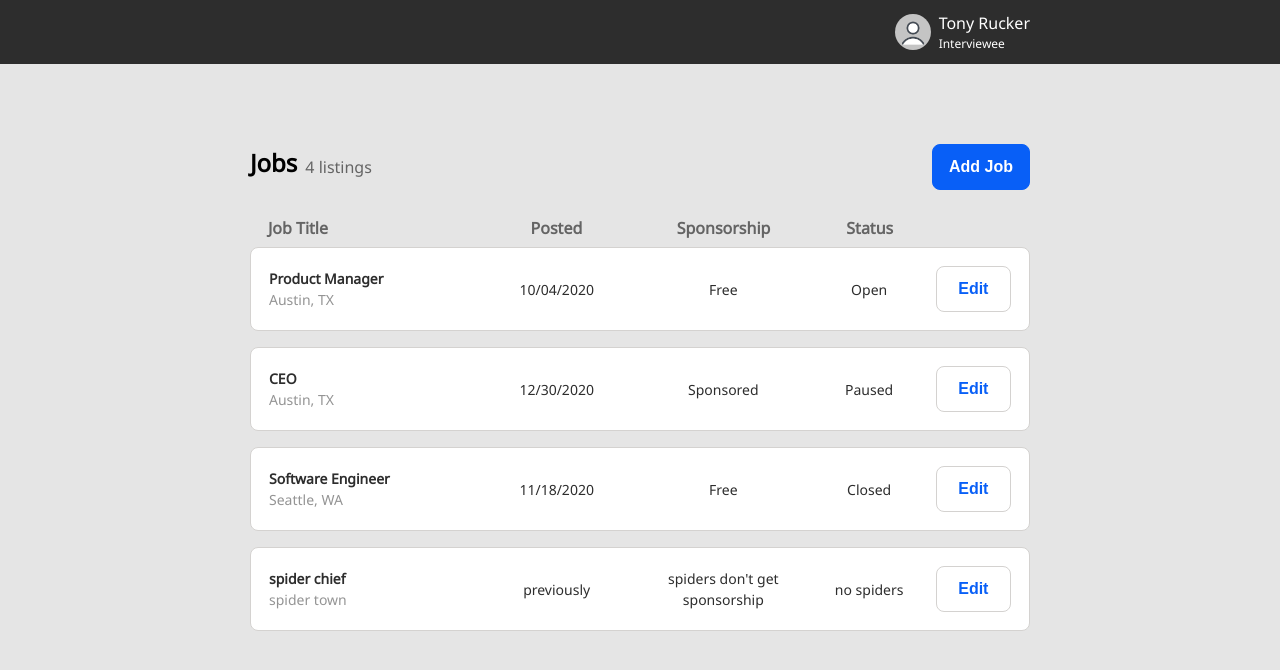
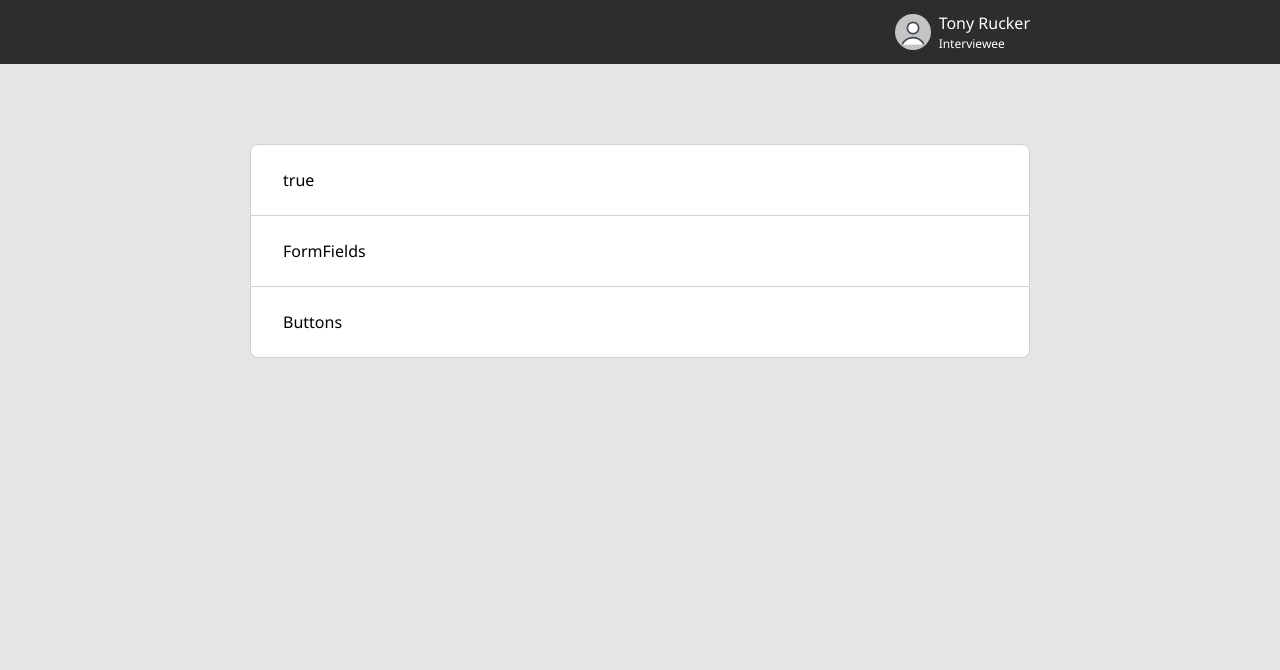
Before and after one commit to arucker1021/job-board-project, a React (Create React App) app: page / in a window 1280 px wide. Both pictures are taken after a click on the button "Add Job". Shown: the top 670 px of the page. Built offline with nearby package versions, Linux system fonts and the light colour scheme.

Commit message:
generalized style to main content to delete some code, aded job posting form for adding and editing jobs

```diff
--- a/src/Components/JobBoardTable/index.tsx
+++ b/src/Components/JobBoardTable/index.tsx
@@ -74,7 +74,7 @@ export const JobBoardTable: React.FC<JobBoardTableProps> = ({
                     </div>
                     <div className={"span-2"} aria-labelledby={"header4"}>
                       <Button
-                        disabled={job.editable}
+                        disabled={!job.editable ?? false}
                         color={"secondary"}
                         onClick={buttonHandler}
                       >
--- a/src/Components/JobHeaderBar/index.css.tsx
+++ b/src/Components/JobHeaderBar/index.css.tsx
@@ -52,6 +52,6 @@ export default css`
 
   ${bp("large")} {
     max-width: 780px;
-    margin: 80px auto 0;
+    margin: 80px auto;
   }
 `;
--- /dev/null
+++ b/src/Components/JobPostingForm/index.css.tsx
@@ -0,0 +1,22 @@
+import { css } from "@emotion/react";
+import { bp } from "../../shared/css";
+
+export default css`
+  background-color: #FFF;
+  border: 1px solid #D4D2D0;
+  border-radius: 8px;
+
+  article {
+    padding: 12px 16px;
+  }
+
+  .form-header, .form-fields {
+    border-bottom: 1px solid #D4D2D0;
+  }
+
+  ${bp('large')}{
+    article {
+      padding: 24px 32px;
+    }
+  }
+`;
--- /dev/null
+++ b/src/Components/JobPostingForm/index.tsx
@@ -0,0 +1,39 @@
+/** @jsxImportSource @emotion/react */
+import React, { MouseEventHandler } from "react";
+import { Button } from "../Button";
+import { Copy } from "../Copy";
+import { Heading } from "../Heading";
+import styles from "./index.css";
+
+export interface JobPostingFormProps extends React.HTMLAttributes<HTMLElement> {
+  jobFields: JobField[];
+  addJob: Function,
+  editJob: Function,
+  cancelPosting: Function,
+  isAdding: boolean,
+}
+
+export interface JobField {
+  name: string;
+  helperText: string;
+  placeholderText: string;
+}
+
+export const JobPostingForm: React.FC<JobPostingFormProps> = ({
+  jobFields,
+  addJob,
+  editJob,
+  cancelPosting,
+  isAdding,
+  className,
+}) => {
+  return (
+    <>
+      <section css={styles} className={className}>
+          <article className={"form-header"}>{isAdding.toString()}</article>
+          <article className={"form-fields"}>FormFields</article>
+          <article className={"form-buttons"}>Buttons</article>
+      </section>
+    </>
+  );
+};
--- a/src/Templates/JobListingPage/index.css.tsx
+++ b/src/Templates/JobListingPage/index.css.tsx
@@ -2,11 +2,11 @@ import { css } from "@emotion/react";
 import { bp } from "../../shared/css";
 
 export default css`
-  margin: 40px 24px 0;
+  margin: 40px 24px;
 
-  ${bp("large")} {
+  ${bp("small")} {
     max-width: 780px;
-    margin: 0 auto;
+    margin: 80px auto;
   }
 
   .job-table {
--- a/src/Templates/JobListingPage/index.tsx
+++ b/src/Templates/JobListingPage/index.tsx
@@ -3,50 +3,71 @@ import React from "react";
 import { JobHeaderBar } from "../../Components/JobHeaderBar";
 import { MainAnchor } from "../../Components/MainAnchor";
 import { NavigationBar } from "../../Components/NavigationBar";
-import { JobBoardTable, JobHeaders } from "../../Components/JobBoardTable";
+import { Job, JobBoardTable, JobHeaders } from "../../Components/JobBoardTable";
 import styles from "./index.css";
 import data from "./initialJobData.json";
+import { JobField, JobPostingForm } from "../../Components/JobPostingForm";
 
 export interface JobListingPageProps {}
 let jobHeaders = data.headers as JobHeaders[];
-//let jobFields = data.jobFields; //used for Add/Edit Page
+let jobFields = data.jobFields as JobField[]; //used for Add/Edit Page
 
 export const JobListingPage: React.FC<JobListingPageProps> = () => {
-  const initJobs = data.jobs;
+  const initJobs = data.jobs as Job[];
   const [jobs, setJobs] = React.useState(initJobs);
+  const [editing, setEdit] = React.useState(false);
+  const [adding, setAdd] = React.useState(false);
 
-  const addJob = () => {
-    setJobs( [...jobs, {
-      jobTitle: "spider chief",
-      jobLocation: "spider town",
-      jobPosted: "previously",
-      jobSponsorship: "spiders don't get sponsorship",
-      jobStatus: "no spiders",
-      editable: false,
-    }]);
+  const addJob = (job: Job) => {
+    setJobs([...jobs, job]);
+    setAdd(false);
+  };
+
+  const setAddJob = () => {
+    setAdd(true);
+  };
+
+  const setEditJob = () => {
+    setEdit(true);
   };
 
   const editJob = () => {
     console.log("Edit job on page");
+    setEdit(false);
   };
+
+  const cancelJobPosting = () => {
+    setEdit(false);
+    setAdd(false);
+  }
   return (
     <>
       <NavigationBar name={"Tony Rucker"} role={"Interviewee"} />
+
       <main css={styles}>
         <MainAnchor />
-        {/* this will change once I load up data and get it working */}
+        {!editing && !adding && (
+          <>
             <JobHeaderBar
               headingText={"Jobs"}
               subheadingText={`${jobs.length | 0} listings`}
-          buttonFunction={addJob}
+              buttonFunction={setAddJob}
               buttonText={"Add Job"}
             />
             <JobBoardTable
               className={"job-table"}
-          buttonHandler={editJob}
+              buttonHandler={setEditJob}
               jobs={jobs}
               jobsHeaders={jobHeaders}
             />
+          </>
+        )}
+
+        {(editing || adding) && (
+          <>
+            <JobPostingForm cancelPosting={cancelJobPosting} addJob={addJob} editJob={editJob} jobFields={jobFields} isAdding={adding} />
+          </>
+        )}
       </main>
     </>
   );
```
Also changed, not shown: 1 other file (tests, documents, lock files or other folders). Lines whose indentation alone changed are shown as unchanged.
